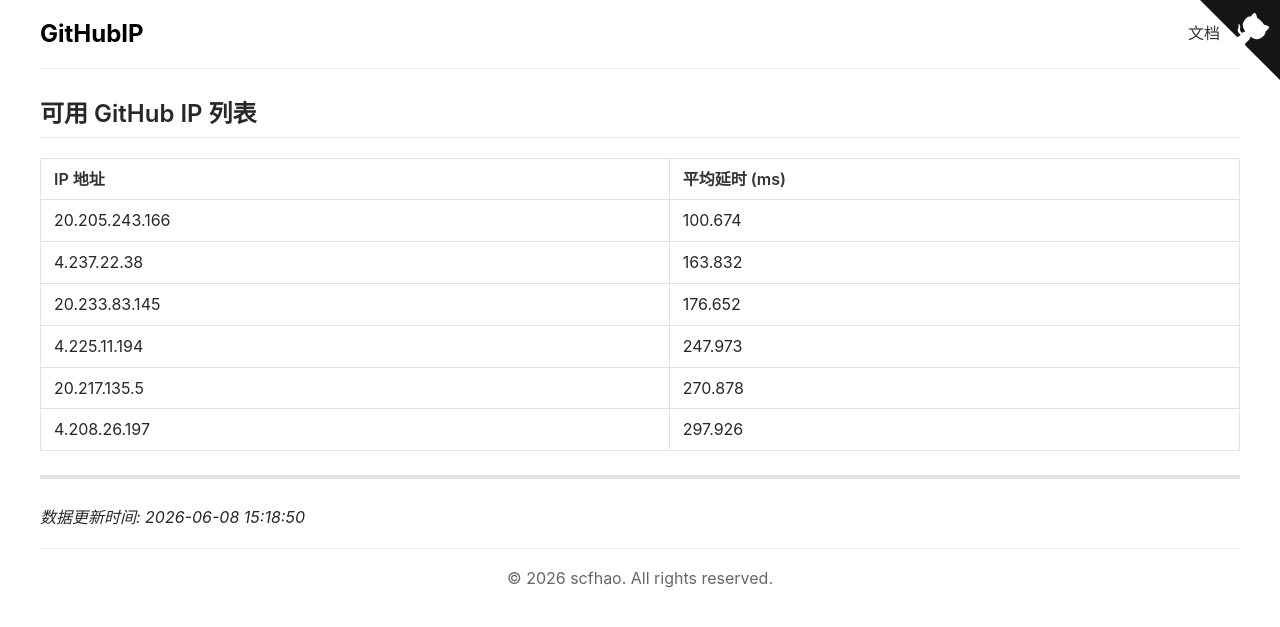
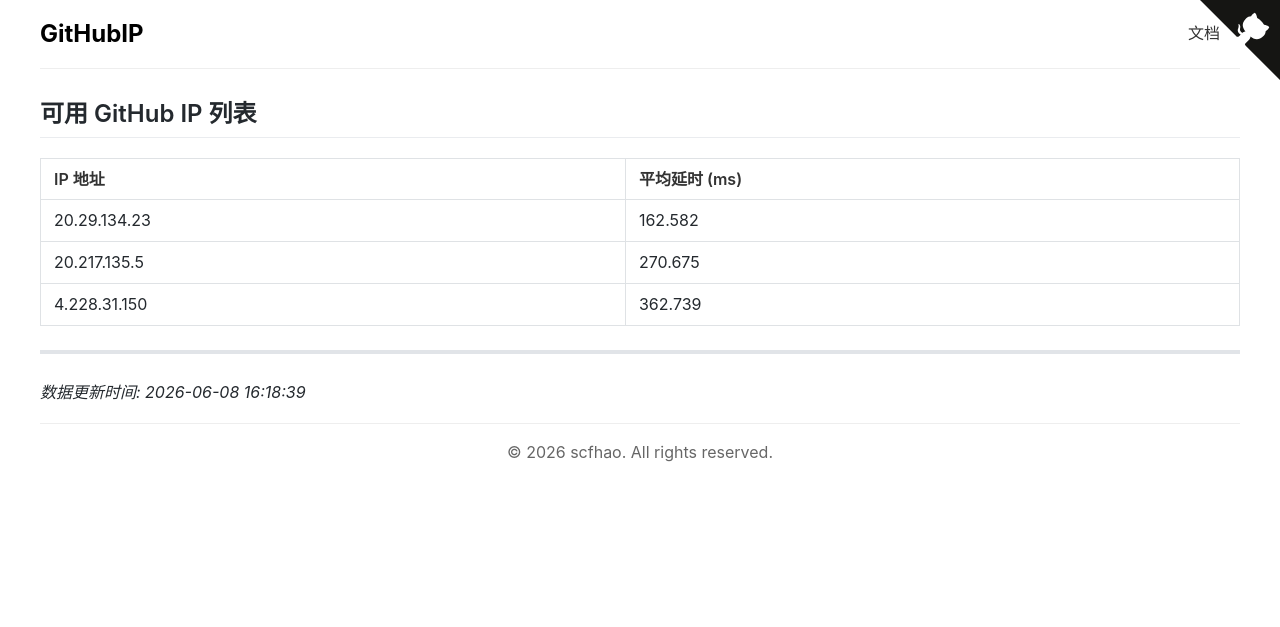
Before and after one commit to scfhao/GitHubIP, a Jekyll site: the page built from index.md, in a window 1280 px wide. Shown: the top 627 px of the page. Built offline with Jekyll 4.4.1, drawn with Linux system fonts in a browser that asks for light colours.

Commit message:
自动脚本执行 - 2026-06-08 16:18:39

```diff
--- a/index.md
+++ b/index.md
@@ -1,20 +1,17 @@
 ---
 layout: home
 title: GitHub IP 列表
-date: 2026-06-08 15:18:50
+date: 2026-06-08 16:18:39
 ---
 
 ## 可用 GitHub IP 列表
 
 | IP 地址 | 平均延时 (ms) |
 |---------|--------------|
-| 20.205.243.166 | 100.674 |
-| 4.237.22.38 | 163.832 |
-| 20.233.83.145 | 176.652 |
-| 4.225.11.194 | 247.973 |
-| 20.217.135.5 | 270.878 |
-| 4.208.26.197 | 297.926 |
+| 20.29.134.23 | 162.582 |
+| 20.217.135.5 | 270.675 |
+| 4.228.31.150 | 362.739 |
 
 ---
 
-*数据更新时间: 2026-06-08 15:18:50*
+*数据更新时间: 2026-06-08 16:18:39*
```
